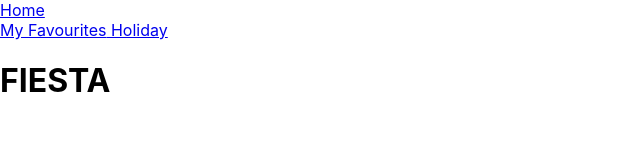
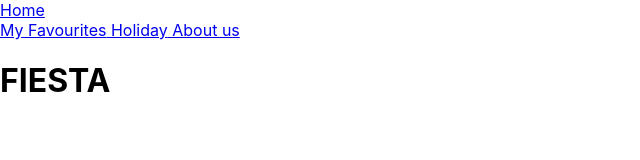
Before and after one commit to sevinch02/holidays, a React (Create React App) app: page / in a window 1280 px wide. Shown: the top 160 px of the page, without its empty margins (0-640 px from the left). Built offline with nearby package versions, Linux system fonts and the light colour scheme.

Commit message:
add about us

```diff
--- a/src/Components/Header/Header.js
+++ b/src/Components/Header/Header.js
@@ -12,6 +12,7 @@ const Header = () => {
             My Favourites
           </Link>
           <Link className="navbar__link" to="/"> Holiday</Link>
+          <Link className="navbar__link" to="/"> About us</Link>
         </nav>
       </div>
     </div>
```
